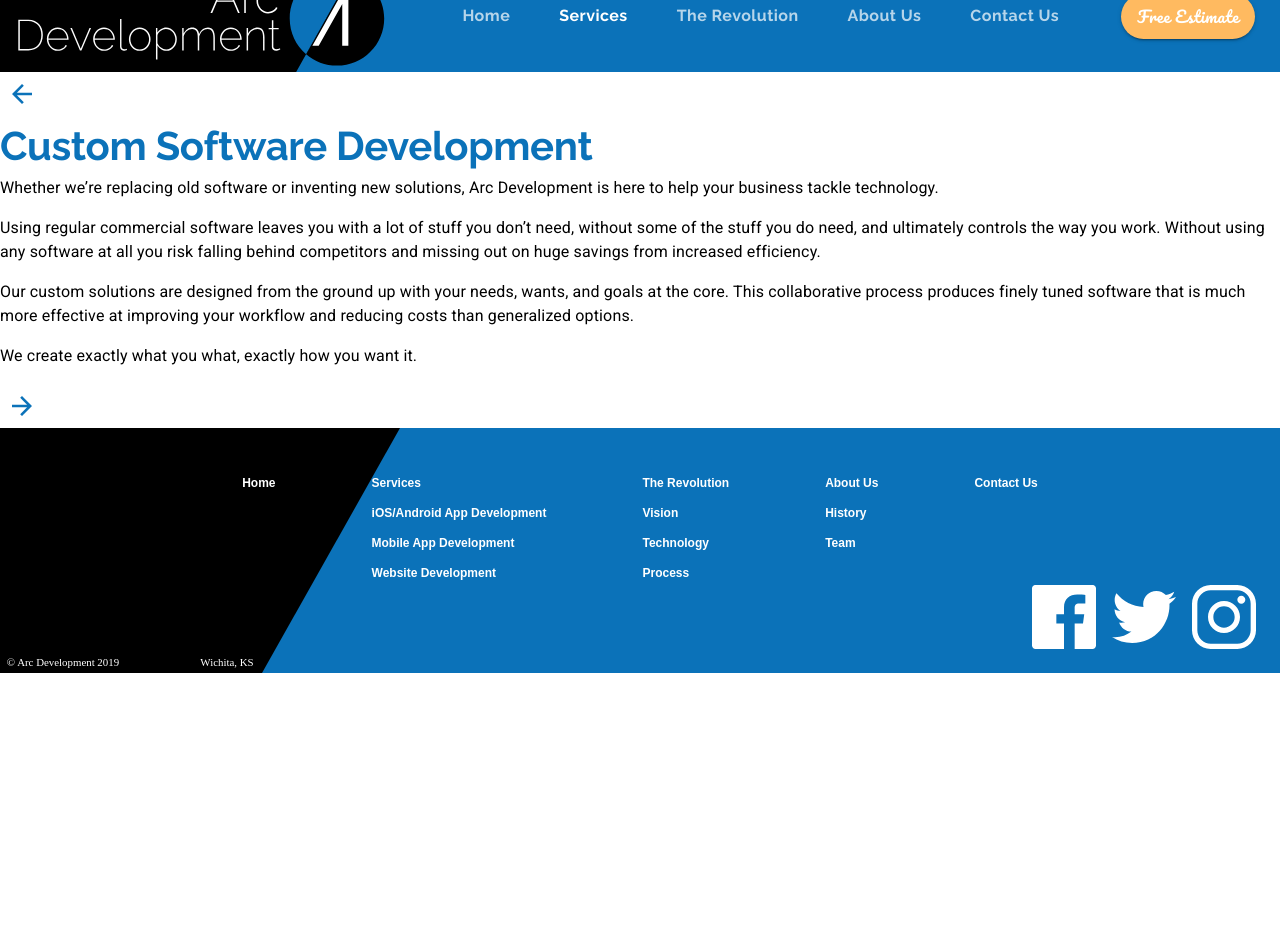
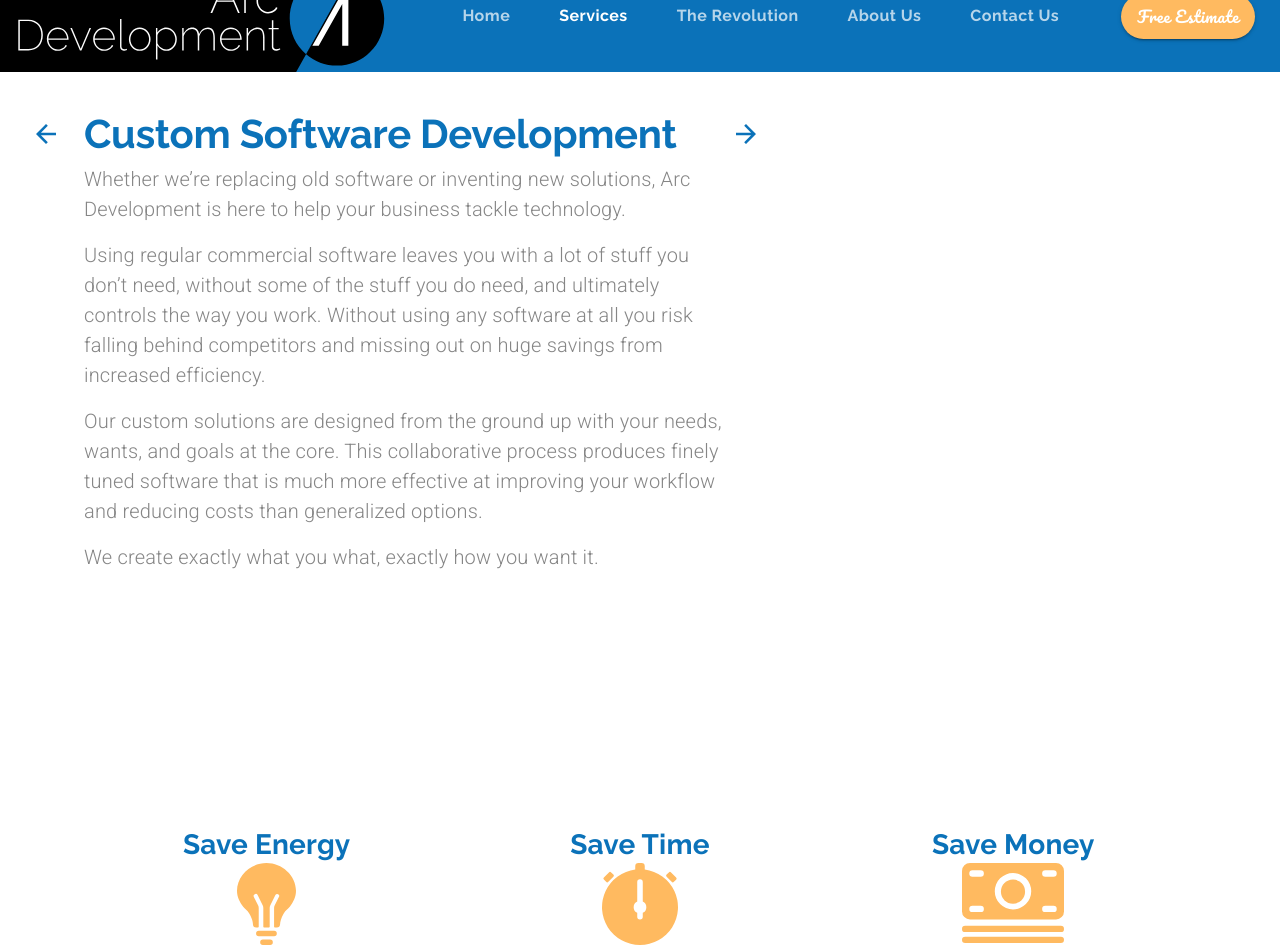
Before and after one commit to jeromeski/aceevolution, a React (Create React App) app: page /customsoftware in a window 1280 px wide. Shown: the part 40-992 px from the top of the page. Before the commit the page ends 800 px from the top, so only its background shows below. Built offline with nearby package versions, Linux system fonts and the light colour scheme.

Commit message:
Custom Software Development - Middle Icons

```diff
--- a/src/components/CustomSoftware.js
+++ b/src/components/CustomSoftware.js
@@ -5,21 +5,47 @@
 import { Grid, IconButton, Typography, useMediaQuery } from '@material-ui/core';
 import backArrow from '../assets/backArrow.svg';
 import forwardArrow from '../assets/forwardArrow.svg';
+import lightbulb from '../assets/bulb.svg';
+import stopwatch from '../assets/stopwatch.svg';
+import cash from '../assets/cash.svg';
 
-const useStyles = makeStyles(theme => ({}));
+const useStyles = makeStyles(theme => ({
+  heading: {
+    maxWidth: '40em'
+  },
+  arrowContainer: {
+    marginTop: '0.5em'
+  },
+  mainContainer: {
+    paddingLeft: '5em',
+    paddingRight: '5em',
+    paddingTop: '2em',
+    paddingBottom: '10em'
+  }
+}));
 
-const CustomSoftware = () => {
+const CustomSoftware = props => {
   const classes = useStyles();
   const theme = useTheme();
   return (
-    <Grid container direction='column'>
+    <Grid container direction='column' className={classes.mainContainer}>
       <Grid item container direction='row'>
-        <Grid item>
-          <IconButton>
+        <Grid
+          item
+          className={classes.arrowContainer}
+          style={{ marginRight: '1em', marginLeft: '-3.5em' }}>
+          <IconButton
+            component={Link}
+            style={{ background: 'transparent' }}
+            to='/services'
+            onClick={() => {
+              props.setValue(1);
+              props.setSelectedIndex(0);
+            }}>
             <img src={backArrow} alt='Back to services page' />
           </IconButton>
         </Grid>
-        <Grid item container direction='column'>
+        <Grid item container direction='column' className={classes.heading}>
           <Grid item>
             <Typography variant='h2'>Custom Software Development</Typography>
           </Grid>
@@ -47,11 +73,70 @@
             </Typography>
           </Grid>
         </Grid>
+        <Grid item className={classes.arrowContainer}>
+          <IconButton
+            style={{ background: 'transparent' }}
+            component={Link}
+            to='/mobileapps'
+            onClick={() => {
+              props.setValue(1);
+              props.setSelectedIndex(2);
+            }}>
+            <img
+              src={forwardArrow}
+              alt='Forward to iOS/Android App Development page'
+            />
+          </IconButton>
+        </Grid>
       </Grid>
-      <Grid item>
-        <IconButton>
-          <img src={forwardArrow} alt='Forward to iOS/Android App Development page' />
-        </IconButton>
+      <Grid
+        item
+        container
+        direction='row'
+        justify='center'
+        style={{ marginTop: '15em', marginBottom: '20em' }}>
+        <Grid
+          item
+          container
+          direction='column'
+          md
+          alignItems='center'
+          style={{ maxWidth: '40em' }}>
+          <Grid item>
+            <Typography variant='h4'>Save Energy</Typography>
+          </Grid>
+          <Grid item>
+            <img src={lightbulb} alt='light bulb' />
+          </Grid>
+        </Grid>
+        <Grid
+          item
+          container
+          direction='column'
+          md
+          alignItems='center'
+          style={{ maxWidth: '40em' }}>
+          <Grid item>
+            <Typography variant='h4'>Save Time</Typography>
+          </Grid>
+          <Grid item>
+            <img src={stopwatch} alt='light bulb' />
+          </Grid>
+        </Grid>
+        <Grid
+          item
+          container
+          direction='column'
+          md
+          alignItems='center'
+          style={{ maxWidth: '40em' }}>
+          <Grid item>
+            <Typography variant='h4'>Save Money</Typography>
+          </Grid>
+          <Grid item>
+            <img src={cash} alt='cash' />
+          </Grid>
+        </Grid>
       </Grid>
     </Grid>
   );
--- a/src/components/ui/Theme.js
+++ b/src/components/ui/Theme.js
@@ -51,6 +51,11 @@
       textTransform: 'none',
       color: 'white'
     },
+    body1: {
+      fontSize: '1.25rem',
+      color: arcGrey,
+      fontWeight: 300
+    },
     learnButton: {
       borderColor: arcBlue,
       color: arcBlue,
```
